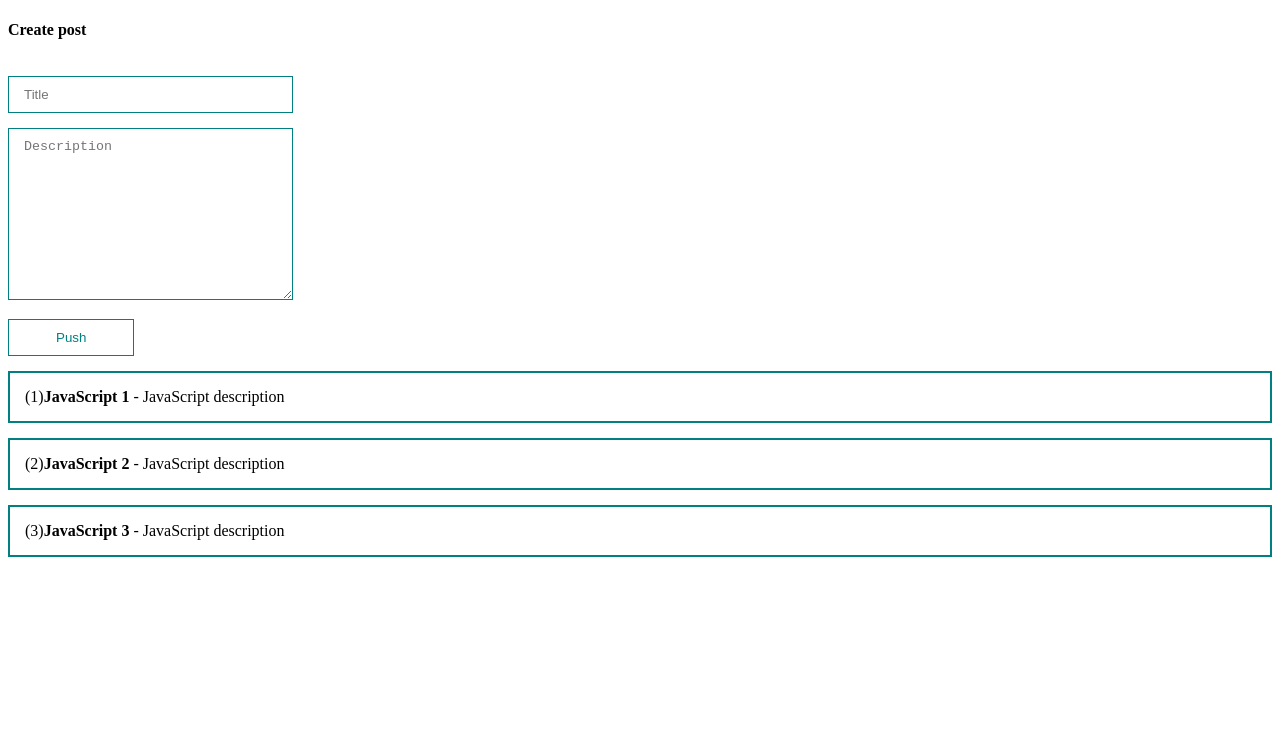
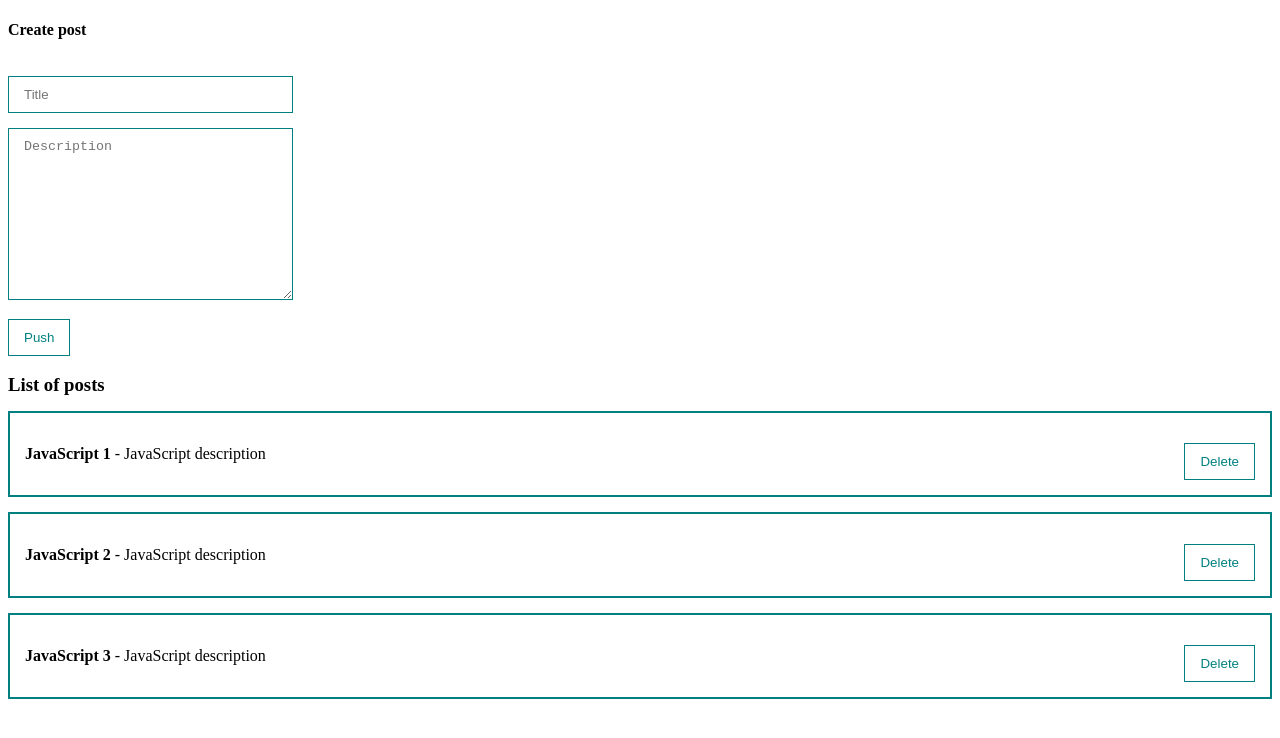
Before and after one commit to SochircaRoman/VueJs_practice, a Vue app in the folder project_01/: page / in a window 1280 px wide. Shown: the top 738 px of the page. Built offline with nearby package versions, Linux system fonts and the light colour scheme.

Commit message:
Add UI components

```diff
--- a/project_01/src/App.vue
+++ b/project_01/src/App.vue
@@ -29,7 +29,7 @@ export default {
   },
   methods: {
     addToList(post) {
-      console.log(post);
+      this.posts.push(post);
     }
   },
 }
--- a/project_01/src/components/PostForm.vue
+++ b/project_01/src/components/PostForm.vue
@@ -1,23 +1,19 @@
 <template>
     <form @submit.prevent>
     <h4>Create post</h4>
-    <input
-    v-model="post.title"
+    <my-title-input
+    v-model:value="post.title"
     type="text"
-    placeholder="Title"
-    class="titleInput">
+    placeholder="Title"/>
     <br>
-    <textarea
-    v-model="post.body"
-    cols="30"
-    rows="10"
-    placeholder="Description"
-    class="descriptionInput"></textarea>
+    <my-description-input
+    v-model:value="post.body"
+    ></my-description-input>
     <br>
-    <button
+    <my-button
     class="btn"
     @click="addPostToList"
-    >Push</button>
+    >Push</my-button>
   </form>
 </template>
 
@@ -30,7 +26,7 @@ export default {
                 title: "",
                 body: "",
             }
-    }
+        };
     },
     methods: {
         addPostToList() {
@@ -39,7 +35,7 @@ export default {
             this.post = {
                 title: "",
                 body: "",
-      }
+            };
         }
     },
 }
@@ -47,27 +43,5 @@ export default {
 
 
 <style scoped>
-.titleInput{
-  width: 20%;
-  border: 1px solid teal;
-  padding: 10px 15px;
-  margin-top: 15px;
-}
-
-.descriptionInput{
-  width: 20%;
-  border: 1px solid teal;
-  padding: 10px 15px;
-  margin-top: 15px;
-}
-
-.btn{
-  margin-top: 15px;
-  width: 10%;
-  padding: 10px 15px;
-  background: none;
-  color: teal;
-  border: 1px solid teal;
-}
 
 </style>
--- /dev/null
+++ b/project_01/src/components/PostItem.vue
@@ -0,0 +1,34 @@
+<template>
+    <div class="post">
+        <div>
+            <div><strong>{{post.title}}</strong> - {{post.body}}</div>
+        </div>
+        <div class="post_btn">
+            <my-button>Delete</my-button>
+        </div>
+    </div>
+</template>
+
+<script>
+    export default {
+    props: {
+        post: {
+            type: Object,
+            required: true,
+        }
+    },
+}
+</script>
+
+<style scoped>
+
+.post {
+  padding: 15px;
+  border: 2px solid teal;
+  margin-top: 15px;
+  display: flex;
+  align-items: center;
+  justify-content: space-between;
+}
+
+</style>
--- a/project_01/src/components/PostList.vue
+++ b/project_01/src/components/PostList.vue
@@ -1,19 +1,25 @@
 <template>
-
-  <div class="post" v-for="post in posts" :key="id">
-    <div>({{post.id}})<strong>{{post.title}}</strong> - {{post.body}}</div>
+  <div>
+    <br>
+    <h3>List of posts</h3>
+      <post-item class="post"
+      v-for="post in posts"
+      :post="post"
+      />
   </div>
 </template>
 
 
 <script>
+import PostItem from "./PostItem.vue";
 export default {
-  props: {
-    posts: {
-      type: Array,
-      required: true,
-    }
-  }
+    props: {
+        posts: {
+            type: Array,
+            required: true,
+        }
+    },
+    components: { PostItem }
 }
 </script>
 
@@ -25,10 +31,4 @@ export default {
   box-sizing: border-box;
 }
 
-.post {
-  padding: 15px;
-  border: 2px solid teal;
-  margin-top: 15px;
-}
-
 </style>
--- /dev/null
+++ b/project_01/src/components/UI/MyButton.vue
@@ -0,0 +1,24 @@
+<template>
+    <button class="btn">
+        <slot></slot>
+    </button>
+</template>
+
+<script>
+    export default {
+        name: "my-button"
+    }
+</script>
+
+<style scoped>
+
+.btn{
+  margin-top: 15px;
+  width: auto;
+  padding: 10px 15px;
+  background: none;
+  color: teal;
+  border: 1px solid teal;
+}
+
+</style>
--- /dev/null
+++ b/project_01/src/components/UI/MyDescriptionInput.vue
@@ -0,0 +1,28 @@
+<template>
+    <textarea :value="value" @input="updateInput" cols="30" rows="10" placeholder="Description" class="descriptionInput"></textarea>
+</template>
+
+<script>
+    export default {
+        name: "my-description-input",
+        props: {
+        value: [String, Number]
+      },
+      methods: {
+        updateInput(event) {
+          this.$emit("update:value", event.target.value);
+        }
+      },
+    }
+</script>
+
+<style scoped>
+
+.descriptionInput{
+  width: 20%;
+  border: 1px solid teal;
+  padding: 10px 15px;
+  margin-top: 15px;
+}
+
+</style>
--- /dev/null
+++ b/project_01/src/components/UI/MyTitleInput.vue
@@ -0,0 +1,28 @@
+<template>
+    <input :value="value" @input="updateInput" class="titleInput" type="text">
+</template>
+
+<script>
+    export default {
+      name: "my-title-input",
+      props: {
+        value: [String, Number]
+      },
+      methods: {
+        updateInput(event) {
+          this.$emit("update:value", event.target.value);
+        }
+      },
+    };
+</script>
+
+<style scoped>
+
+.titleInput{
+  width: 20%;
+  border: 1px solid teal;
+  padding: 10px 15px;
+  margin-top: 15px;
+}
+
+</style>
--- /dev/null
+++ b/project_01/src/components/UI/index.js
@@ -0,0 +1,9 @@
+import MyButton from "@/components/UI/MyButton.vue";
+import MyTitleInput from "@/components/UI/MyTitleInput.vue";
+import MyDescriptionInput from "@/components/UI/MyDescriptionInput.vue";
+
+export default [
+    MyButton,
+    MyTitleInput,
+    MyDescriptionInput,
+]
--- a/project_01/src/main.js
+++ b/project_01/src/main.js
@@ -1,6 +1,11 @@
 import { createApp } from 'vue'
 import App from './App.vue'
+import components from '@/components/UI'
 
 const app = createApp(App)
 
+components.forEach(component => {
+    app.component(component.name, component);
+});
+
 app.mount('#app')
```
Lines whose indentation alone changed are shown as unchanged.
